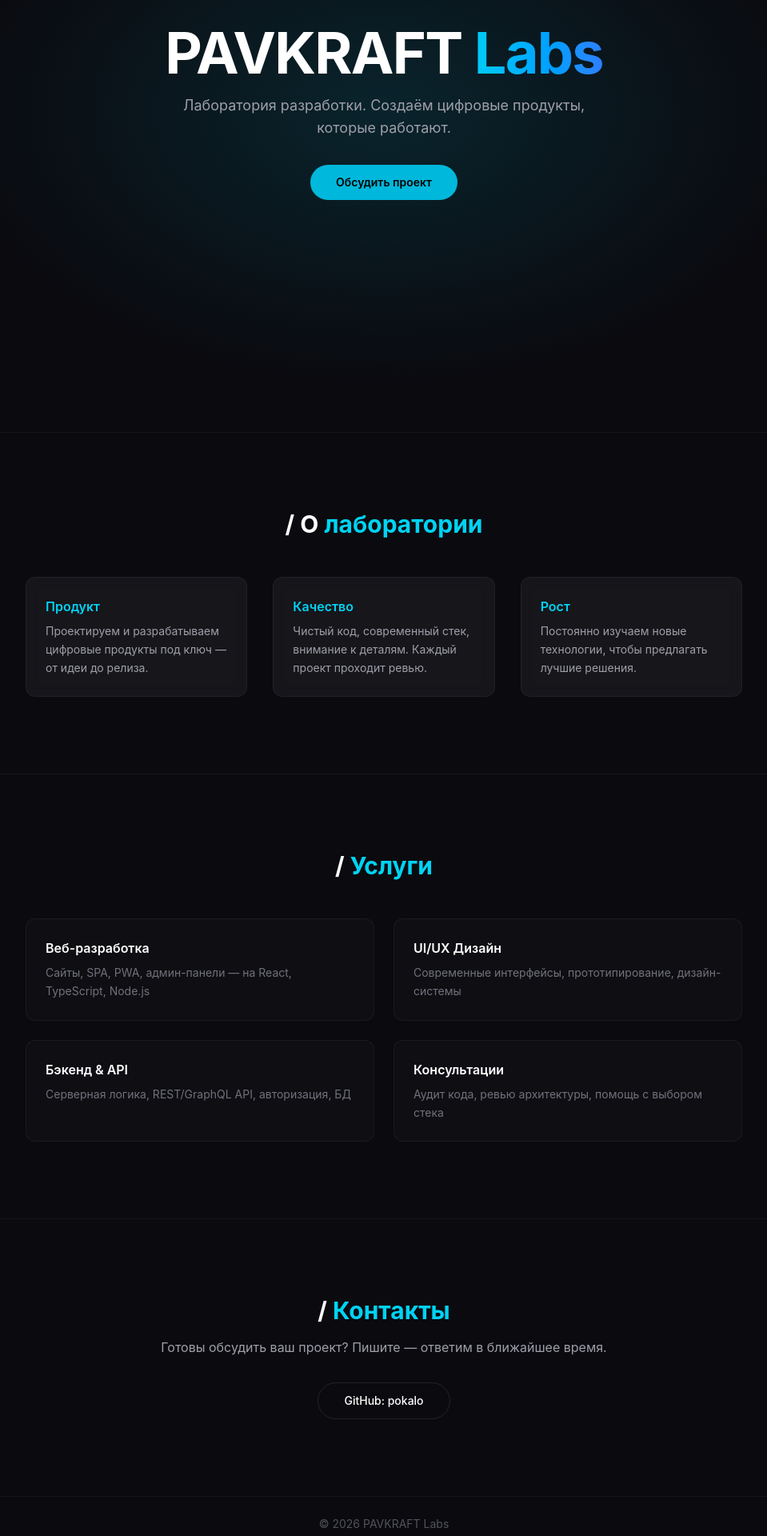
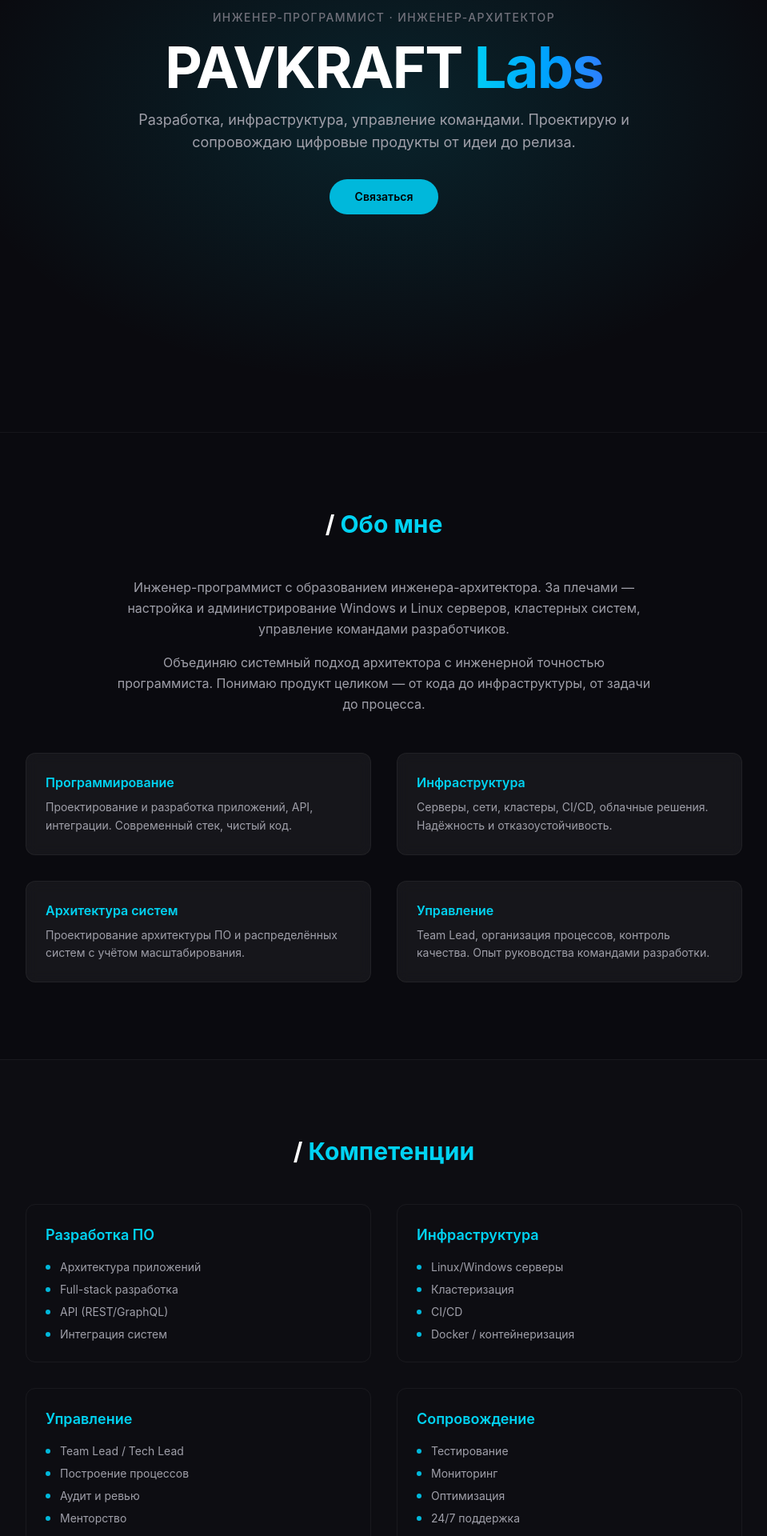
Before and after one commit to pokalo/pokalo.github.io, a React (Vite) app: page / in a window 1280 px wide. Shown: the part 260-2180 px from the top of the page at 80% size, without its empty margins (160-1119 px from the left). Built offline with nearby package versions, Linux system fonts and the light colour scheme.

Commit message:
content: add real skills, expertise and services

```diff
--- a/src/App.tsx
+++ b/src/App.tsx
@@ -1,14 +1,42 @@
+const expertise = [
+  {
+    area: 'Разработка ПО',
+    items: ['Архитектура приложений', 'Full-stack разработка', 'API (REST/GraphQL)', 'Интеграция систем'],
+  },
+  {
+    area: 'Инфраструктура',
+    items: ['Linux/Windows серверы', 'Кластеризация', 'CI/CD', 'Docker / контейнеризация'],
+  },
+  {
+    area: 'Управление',
+    items: ['Team Lead / Tech Lead', 'Построение процессов', 'Аудит и ревью', 'Менторство'],
+  },
+  {
+    area: 'Сопровождение',
+    items: ['Тестирование', 'Мониторинг', 'Оптимизация', '24/7 поддержка'],
+  },
+]
+
+const services = [
+  { title: 'Разработка', desc: 'Проектирую и разрабатываю ПО под ключ — от архитектуры до деплоя.' },
+  { title: 'Настройка', desc: 'Настройка серверов, кластеров, окружений. Всё, что нужно для стабильной работы.' },
+  { title: 'Тестирование', desc: 'Модульное, интеграционное, нагрузочное. Гарантия качества продукта.' },
+  { title: 'Сопровождение', desc: 'Поддержка, мониторинг, обновления. Ваш продукт в надёжных руках.' },
+  { title: 'Консультирование', desc: 'Аудит архитектуры, ревью кода, стратегия развития проекта.' },
+  { title: 'Управление командами', desc: 'Организация процессов, контроль сроков, менторство разработчиков.' },
+]
+
 function App() {
   return (
     <div className="min-h-screen bg-[#0a0a0f] text-white">
-      {/* Nav */}
       <nav className="fixed top-0 left-0 right-0 z-50 border-b border-white/5 bg-[#0a0a0f]/80 backdrop-blur-lg">
         <div className="mx-auto flex max-w-6xl items-center justify-between px-6 py-4">
           <span className="text-lg font-bold tracking-wider">
             PAVKRAFT<span className="text-cyan-400"> Labs</span>
           </span>
           <div className="hidden items-center gap-8 text-sm text-zinc-400 sm:flex">
-            <a href="#about" className="transition-colors hover:text-white">О нас</a>
+            <a href="#about" className="transition-colors hover:text-white">Обо мне</a>
+            <a href="#expertise" className="transition-colors hover:text-white">Компетенции</a>
             <a href="#services" className="transition-colors hover:text-white">Услуги</a>
             <a href="#contact" className="transition-colors hover:text-white">Контакты</a>
           </div>
@@ -19,18 +47,22 @@ function App() {
       <section className="relative flex min-h-screen items-center justify-center overflow-hidden px-6">
         <div className="absolute inset-0 bg-[radial-gradient(ellipse_at_center,_rgba(6,182,212,0.15)_0%,_transparent_60%)]" />
         <div className="relative text-center">
+          <div className="mb-4 text-sm font-medium uppercase tracking-widest text-zinc-500">
+            Инженер-программист &middot; Инженер-архитектор
+          </div>
           <h1 className="mb-4 text-5xl font-bold tracking-tight sm:text-7xl">
             PAVKRAFT
             <span className="bg-gradient-to-r from-cyan-400 to-blue-500 bg-clip-text text-transparent"> Labs</span>
           </h1>
-          <p className="mx-auto mb-8 max-w-xl text-lg text-zinc-400">
-            Лаборатория разработки. Создаём цифровые продукты, которые работают.
+          <p className="mx-auto mb-8 max-w-2xl text-lg text-zinc-400">
+            Разработка, инфраструктура, управление командами.
+            Проектирую и сопровождаю цифровые продукты от идеи до релиза.
           </p>
           <a
             href="#contact"
             className="inline-block rounded-full bg-cyan-500 px-8 py-3 text-sm font-semibold text-black transition-all hover:bg-cyan-400 hover:shadow-lg hover:shadow-cyan-500/25"
           >
-            Обсудить проект
+            Связаться
           </a>
         </div>
       </section>
@@ -39,17 +71,52 @@ function App() {
       <section id="about" className="border-t border-white/5 px-6 py-24">
         <div className="mx-auto max-w-4xl">
           <h2 className="mb-12 text-center text-3xl font-bold">
-            / О <span className="text-cyan-400">лаборатории</span>
+            / <span className="text-cyan-400">Обо мне</span>
           </h2>
-          <div className="grid gap-8 md:grid-cols-3">
+          <div className="mx-auto mb-12 max-w-2xl text-center text-zinc-400 leading-relaxed">
+            <p className="mb-4">
+              Инженер-программист с образованием инженера-архитектора. За плечами — настройка и администрирование
+              Windows и Linux серверов, кластерных систем, управление командами разработчиков.
+            </p>
+            <p>
+              Объединяю системный подход архитектора с инженерной точностью программиста.
+              Понимаю продукт целиком — от кода до инфраструктуры, от задачи до процесса.
+            </p>
+          </div>
+          <div className="grid gap-8 md:grid-cols-2">
             {[
-              { title: 'Продукт', desc: 'Проектируем и разрабатываем цифровые продукты под ключ — от идеи до релиза.' },
-              { title: 'Качество', desc: 'Чистый код, современный стек, внимание к деталям. Каждый проект проходит ревью.' },
-              { title: 'Рост', desc: 'Постоянно изучаем новые технологии, чтобы предлагать лучшие решения.' },
+              { title: 'Программирование', desc: 'Проектирование и разработка приложений, API, интеграции. Современный стек, чистый код.' },
+              { title: 'Инфраструктура', desc: 'Серверы, сети, кластеры, CI/CD, облачные решения. Надёжность и отказоустойчивость.' },
+              { title: 'Архитектура систем', desc: 'Проектирование архитектуры ПО и распределённых систем с учётом масштабирования.' },
+              { title: 'Управление', desc: 'Team Lead, организация процессов, контроль качества. Опыт руководства командами разработки.' },
             ].map((item) => (
               <div key={item.title} className="rounded-xl border border-white/5 bg-white/5 p-6 backdrop-blur-sm">
                 <h3 className="mb-2 font-semibold text-cyan-400">{item.title}</h3>
                 <p className="text-sm leading-relaxed text-zinc-400">{item.desc}</p>
+              </div>
+            ))}
+          </div>
+        </div>
+      </section>
+
+      {/* Expertise */}
+      <section id="expertise" className="border-t border-white/5 bg-white/[0.01] px-6 py-24">
+        <div className="mx-auto max-w-4xl">
+          <h2 className="mb-12 text-center text-3xl font-bold">
+            / <span className="text-cyan-400">Компетенции</span>
+          </h2>
+          <div className="grid gap-8 md:grid-cols-2">
+            {expertise.map((group) => (
+              <div key={group.area} className="rounded-xl border border-white/5 p-6">
+                <h3 className="mb-4 text-lg font-semibold text-cyan-400">{group.area}</h3>
+                <ul className="space-y-2">
+                  {group.items.map((item) => (
+                    <li key={item} className="flex items-center gap-3 text-sm text-zinc-400">
+                      <span className="h-1.5 w-1.5 rounded-full bg-cyan-500" />
+                      {item}
+                    </li>
+                  ))}
+                </ul>
               </div>
             ))}
           </div>
@@ -63,12 +130,7 @@ function App() {
             / <span className="text-cyan-400">Услуги</span>
           </h2>
           <div className="grid gap-6 md:grid-cols-2">
-            {[
-              { title: 'Веб-разработка', desc: 'Сайты, SPA, PWA, админ-панели — на React, TypeScript, Node.js' },
-              { title: 'UI/UX Дизайн', desc: 'Современные интерфейсы, прототипирование, дизайн-системы' },
-              { title: 'Бэкенд & API', desc: 'Серверная логика, REST/GraphQL API, авторизация, БД' },
-              { title: 'Консультации', desc: 'Аудит кода, ревью архитектуры, помощь с выбором стека' },
-            ].map((s) => (
+            {services.map((s) => (
               <div key={s.title} className="group rounded-xl border border-white/5 bg-white/[0.02] p-6 transition-all hover:border-cyan-500/30 hover:bg-white/[0.06]">
                 <h3 className="mb-2 font-semibold group-hover:text-cyan-400">{s.title}</h3>
                 <p className="text-sm leading-relaxed text-zinc-500">{s.desc}</p>
@@ -85,7 +147,7 @@ function App() {
             / <span className="text-cyan-400">Контакты</span>
           </h2>
           <p className="mb-8 text-zinc-400">
-            Готовы обсудить ваш проект? Пишите — ответим в ближайшее время.
+            Открыт к предложениям. Пишите — обсудим ваш проект.
           </p>
           <a
             href="https://github.com/pokalo"
@@ -97,7 +159,6 @@ function App() {
         </div>
       </section>
 
-      {/* Footer */}
       <footer className="border-t border-white/5 px-6 py-6 text-center text-sm text-zinc-600">
         &copy; {new Date().getFullYear()} PAVKRAFT Labs
       </footer>
```
